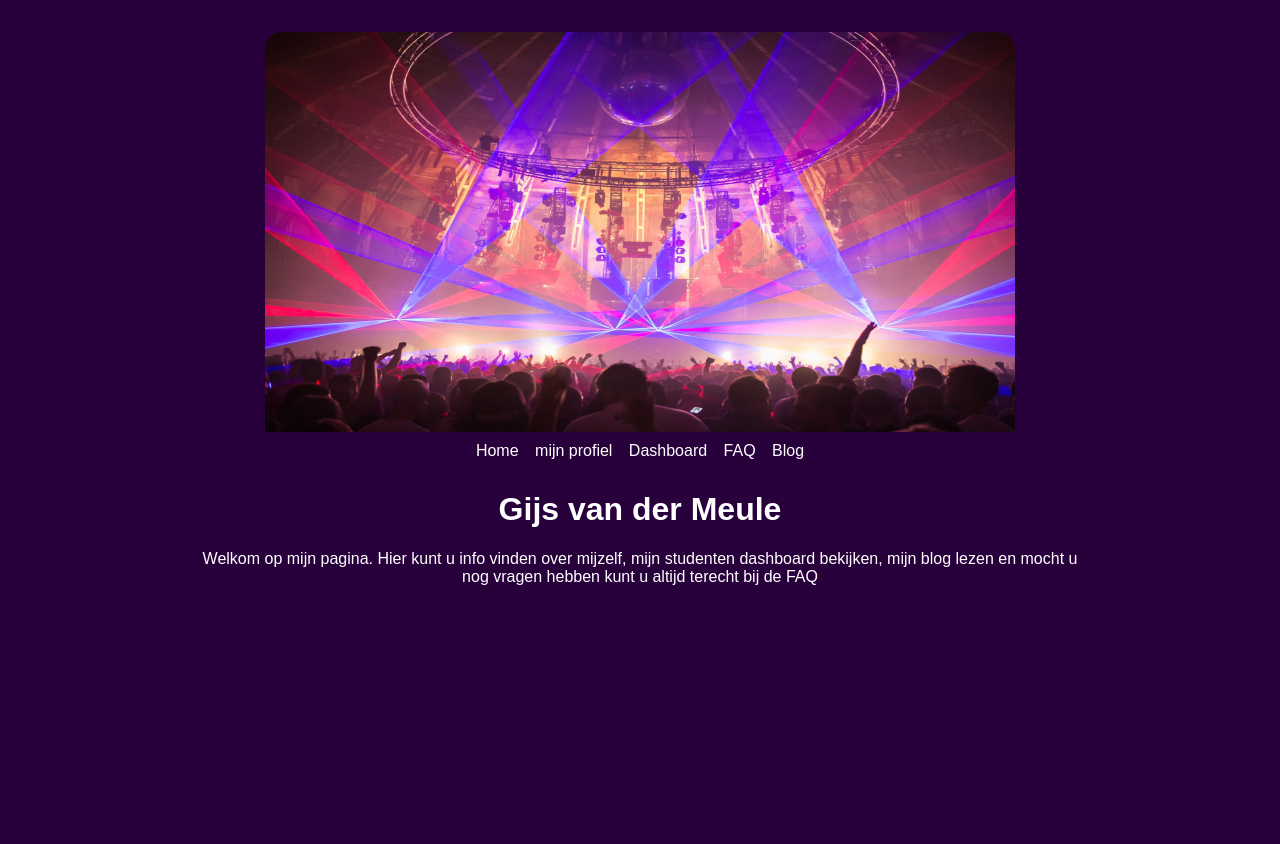
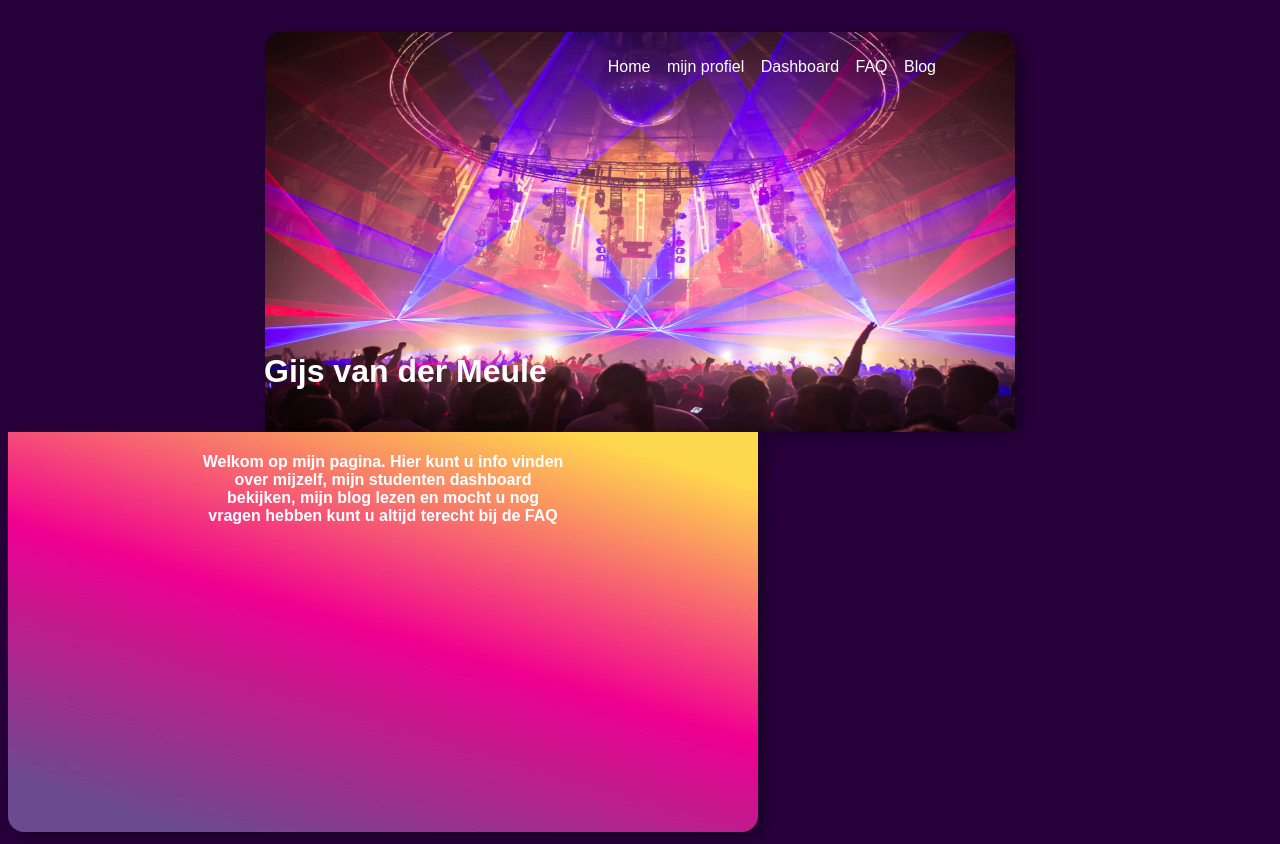
Before and after one commit to GijsvdMeule/GijsvdMeule.github.io, a plain HTML site: page index.html in a window 1280 px wide. Before the commit the page ends 800 px from the top, so only its background shows below. Drawn offline with Linux system fonts and the light colour scheme.

Commit message:
index page

```diff
--- a/css/index.css
+++ b/css/index.css
@@ -1,23 +1,40 @@
 .gashouder {
   position: relative;
-  text-align: center;
+  /* text-align: center; */
 }
 
 
-.gashouder-photo {
+.photo {
   border-top-left-radius: 16px;
   border-top-right-radius: 16px;
-  box-shadow: black 140px;
+  box-shadow: 10px 0 8px 0 rgba(0, 0, 0, 0.2), 0 6px 20px 0 rgba(0, 0, 0, 0.19);
   display: block;
   margin-left: auto;
   margin-right: auto;
   margin-top: 32px;
 }
 
+.photo-2 {
+  border-bottom-left-radius: 16px;
+  border-bottom-right-radius: 16px;
+  box-shadow: 10px 4px 8px 0 rgba(0, 0, 0, 0.2), 0 6px 20px 0 rgba(0, 0, 0, 0.19);
+  display: block;
+  display: block;
+  margin-left: auto;
+  margin-right: auto;
+}
+
 .nav-gashouder {
-  /* text-align: right; */
   padding: 10px;
-  /* margin-right: 16%; */
+  position: absolute;
+  top: 16px;
+  right: 25vw;
+}
+
+.name {
+  position: absolute;
+  left: 20vw;
+  top: 300px;
 }
 
 .nav-gashouder a {
@@ -36,19 +53,17 @@
   color: aqua;
 }
 
-.welcome-text {
-  text-align: center;
-  font-size: 16px;
-  padding: 0 15vw 0 15vw;
+.bottom-half {
+  position: relative;
+  display: inline-block;
 }
 
-
-
-
-
-
-
-
+h4 {
+  text-align: center;
+  position: absolute;
+  margin-left: 15vw;
+  margin-right: 15vw;
+}
 
 
 /* body {
--- a/index.html
+++ b/index.html
@@ -14,7 +14,7 @@
 <body>
   <header>
     <div class="gashouder">
-      <img class="gashouder-photo" src="/images/gashouder.jpg" width="750" height="400">
+      <img class="photo" src="/images/gashouder.jpg" width="750" height="400">
       <div class="nav-gashouder">
         <a class="active" href="index.html">Home</a>
         <a href="html/profile.html">mijn profiel</a>
@@ -26,9 +26,13 @@
     </div>
   </header>
 
-  <div class="welcome-text">
-    <p>Welkom op mijn pagina. Hier kunt u info vinden over mijzelf, mijn studenten dashboard bekijken, mijn blog lezen
-      en mocht u nog vragen hebben kunt u altijd terecht bij de FAQ</p>
+  <div class="bottom-half">
+      <div class="welcome-text">
+        <h4>Welkom op mijn pagina. Hier kunt u info vinden over mijzelf, mijn studenten dashboard bekijken, mijn blog
+          lezen
+          en mocht u nog vragen hebben kunt u altijd terecht bij de FAQ</h4>
+          <img class="photo-2" src="/images/purple.jpg" width="750" height="400">
+      </div>
   </div>
 
 
```
Also changed, not shown: images/purple.jpg (added).
